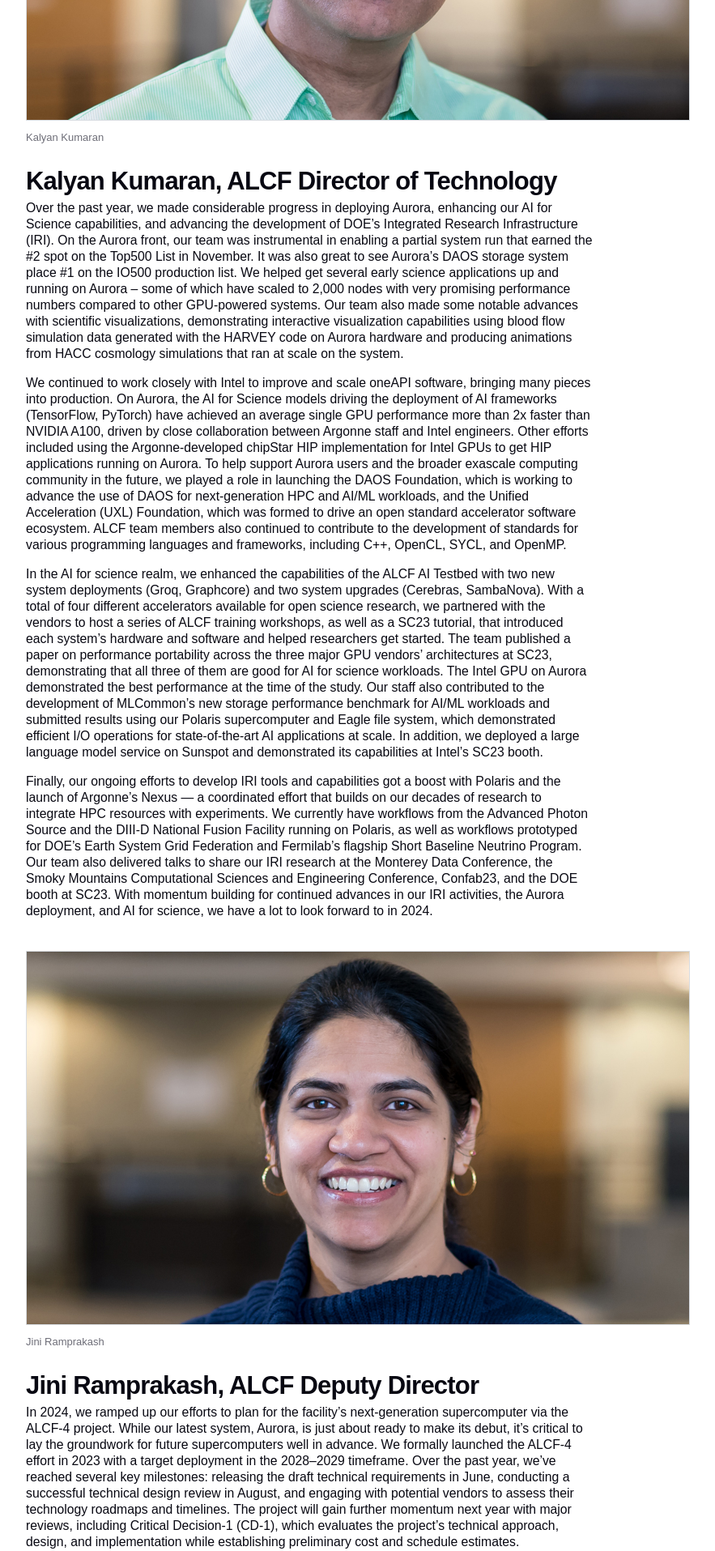
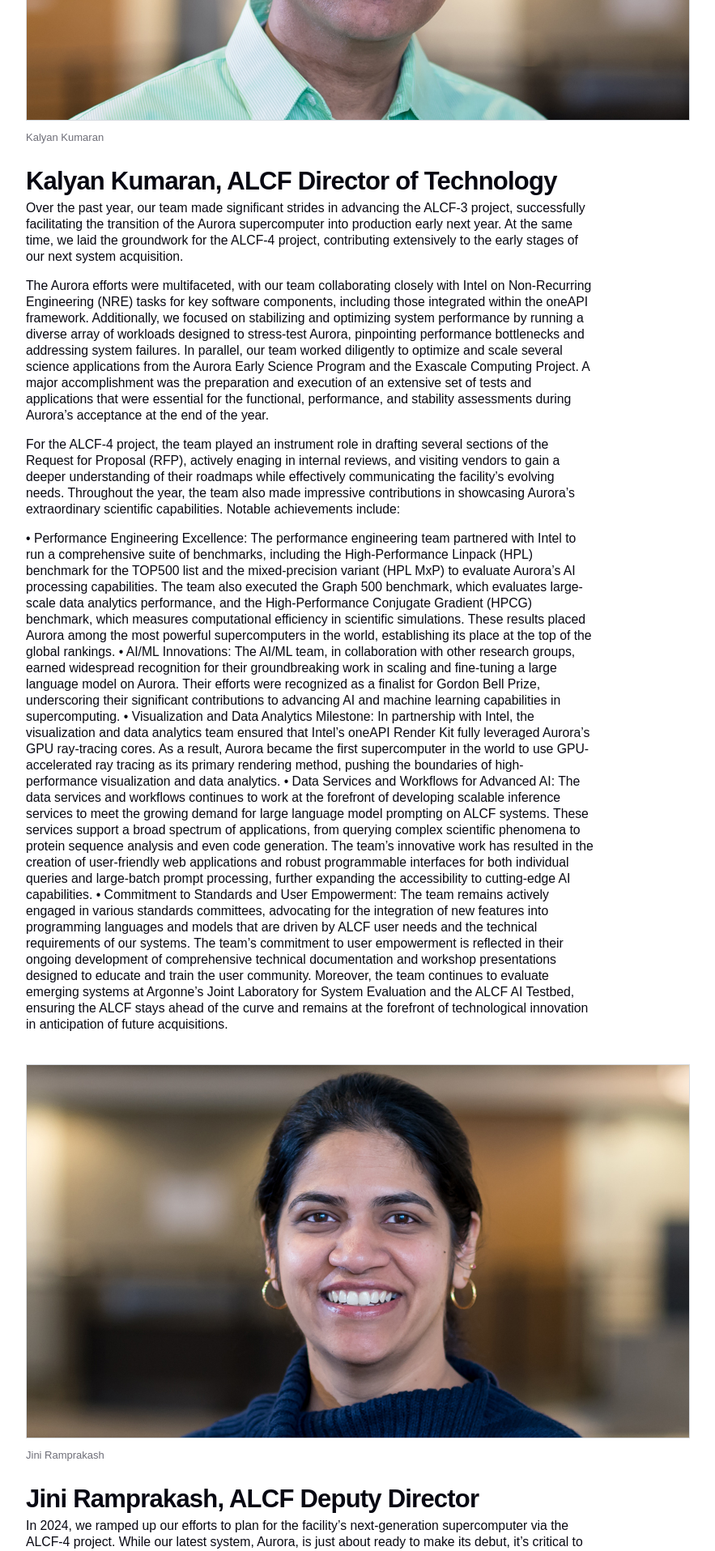
Before and after one commit to argonne-lcf/AR2024, a Jekyll site: the page built from 01_year-in-review/year-in-review.md, in a window 1280 px wide. Shown: the part 2453-4368 px from the top of the page at 81% size, without its empty margins (303-1186 px from the left). Built offline with Jekyll 4.4.1, drawn with Linux system fonts in a browser that asks for light colours; some web fonts are replaced.

Commit message:
Update year-in-review.md

```diff
--- a/01_year-in-review/year-in-review.md
+++ b/01_year-in-review/year-in-review.md
@@ -39,13 +39,18 @@ We also released a significant upgrade to the ALCF account and project managemen
 
 # Kalyan Kumaran, ALCF Director of Technology
 
-Over the past year, we made considerable progress in deploying Aurora, enhancing our AI for Science capabilities, and advancing the development of DOE’s Integrated Research Infrastructure (IRI). On the Aurora front, our team was instrumental in enabling a partial system run that earned the #2 spot on the Top500 List in November. It was also great to see Aurora’s DAOS storage system place #1 on the IO500 production list. We helped get several early science applications up and running on Aurora – some of which have scaled to 2,000 nodes with very promising performance numbers compared to other GPU-powered systems. Our team also made some notable advances with scientific visualizations, demonstrating interactive visualization capabilities using blood flow simulation data generated with the HARVEY code on Aurora hardware and producing animations from HACC cosmology simulations that ran at scale on the system.
+Over the past year, our team made significant strides in advancing the ALCF-3 project, successfully facilitating the transition of the Aurora supercomputer into production early next year. At the same time, we laid the groundwork for the ALCF-4 project, contributing extensively to the early stages of our next system acquisition.
 
-We continued to work closely with Intel to improve and scale oneAPI software, bringing many pieces into production. On Aurora, the AI for Science models driving the deployment of AI frameworks (TensorFlow, PyTorch) have achieved an average single GPU performance more than 2x faster than NVIDIA A100, driven by close collaboration between Argonne staff and Intel engineers. Other efforts included using the Argonne-developed chipStar HIP implementation for Intel GPUs to get HIP applications running on Aurora. To help support Aurora users and the broader exascale computing community in the future, we played a role in launching the DAOS Foundation, which is working to advance the use of DAOS for next-generation HPC and AI/ML workloads, and the Unified Acceleration (UXL) Foundation, which was formed to drive an open standard accelerator software ecosystem. ALCF team members also continued to contribute to the development of standards for various programming languages and frameworks, including C++, OpenCL, SYCL, and OpenMP.
+The Aurora efforts were multifaceted, with our team collaborating closely with Intel on Non-Recurring Engineering (NRE) tasks for key software components, including those integrated within the oneAPI framework. Additionally, we focused on stabilizing and optimizing system performance by running a diverse array of workloads designed to stress-test Aurora, pinpointing performance bottlenecks and addressing system failures. In parallel, our team worked diligently to optimize and scale several science applications from the Aurora Early Science Program and the Exascale Computing Project. A major accomplishment was the preparation and execution of an extensive set of tests and applications that were essential for the functional, performance, and stability assessments during Aurora’s acceptance at the end of the year.
 
-In the AI for science realm, we enhanced the capabilities of the ALCF AI Testbed with two new system deployments (Groq, Graphcore) and two system upgrades (Cerebras, SambaNova). With a total of four different accelerators available for open science research, we partnered with the vendors to host a series of ALCF training workshops, as well as a SC23 tutorial, that introduced each system’s hardware and software and helped researchers get started. The team published a paper on performance portability across the three major GPU vendors' architectures at SC23, demonstrating that all three of them are good for AI for science workloads. The Intel GPU on Aurora demonstrated the best performance at the time of the study. Our staff also contributed to the development of MLCommon’s new storage performance benchmark for AI/ML workloads and submitted results using our Polaris supercomputer and Eagle file system, which demonstrated efficient I/O operations for state-of-the-art AI applications at scale. In addition, we deployed a large language model service on Sunspot and demonstrated its capabilities at Intel’s SC23 booth.
+For the ALCF-4 project, the team played an instrument role in drafting several sections of the Request for Proposal (RFP), actively enaging in internal reviews, and visiting vendors to gain a deeper understanding of their roadmaps while effectively communicating the facility's evolving needs.
+Throughout the year, the team also made impressive contributions in showcasing Aurora’s extraordinary scientific capabilities. Notable achievements include:
 
-Finally, our ongoing efforts to develop IRI tools and capabilities got a boost with Polaris and the launch of Argonne’s Nexus — a coordinated effort that builds on our decades of research to integrate HPC resources with experiments. We currently have workflows from the Advanced Photon Source and the DIII-D National Fusion Facility running on Polaris, as well as workflows prototyped for DOE’s Earth System Grid Federation and Fermilab’s flagship Short Baseline Neutrino Program. Our team also delivered talks to share our IRI research at the Monterey Data Conference, the Smoky Mountains Computational Sciences and Engineering Conference, Confab23, and the DOE booth at SC23. With momentum building for continued advances in our IRI activities, the Aurora deployment, and AI for science, we have a lot to look forward to in 2024.
+•	Performance Engineering Excellence: The performance engineering team partnered with Intel to run a comprehensive suite of benchmarks, including the High-Performance Linpack (HPL) benchmark for the TOP500 list and the mixed-precision variant (HPL MxP) to evaluate Aurora's AI processing capabilities. The team also executed the Graph 500 benchmark, which evaluates large-scale data analytics performance, and the High-Performance Conjugate Gradient (HPCG) benchmark, which measures computational efficiency in scientific simulations. These results placed Aurora among the most powerful supercomputers in the world, establishing its place at the top of the global rankings.
+•	AI/ML Innovations: The AI/ML team, in collaboration with other research groups, earned widespread recognition for their groundbreaking work in scaling and fine-tuning a large language model on Aurora. Their efforts were recognized as a finalist for Gordon Bell Prize, underscoring their significant contributions to advancing  AI and machine learning capabilities in supercomputing.
+•	Visualization and Data Analytics Milestone: In partnership with Intel, the visualization and data analytics team ensured that Intel's oneAPI Render Kit fully leveraged Aurora's GPU ray-tracing cores. As a result, Aurora became the first supercomputer in the world to use GPU-accelerated ray tracing as its primary rendering method, pushing the boundaries of high-performance visualization and data analytics.
+•	Data Services and Workflows for Advanced AI: The data services and workflows continues to work at the forefront of developing scalable inference services to meet the growing demand for large language model prompting on ALCF systems. These services support a broad spectrum of applications, from querying complex scientific phenomena to protein sequence analysis and even code generation. The team’s innovative work has resulted in the creation of user-friendly web applications and robust programmable interfaces for both individual queries and large-batch prompt processing, further expanding the accessibility to cutting-edge AI capabilities.
+•	Commitment to Standards and User Empowerment: The team remains actively engaged in various standards committees, advocating for the integration of new features into programming languages and models that are driven by ALCF user needs and the technical requirements of our systems. The team’s commitment to user empowerment is reflected in their ongoing development of comprehensive technical documentation and workshop presentations designed to educate and train the user community. Moreover, the team continues to evaluate emerging systems at Argonne’s Joint Laboratory for System Evaluation and the ALCF AI Testbed, ensuring the ALCF stays ahead of the curve and remains at the forefront of technological innovation in anticipation of future acquisitions.
 
 {% include media-img.html
    source= "Ramprakash_1600x900.jpg"
```
